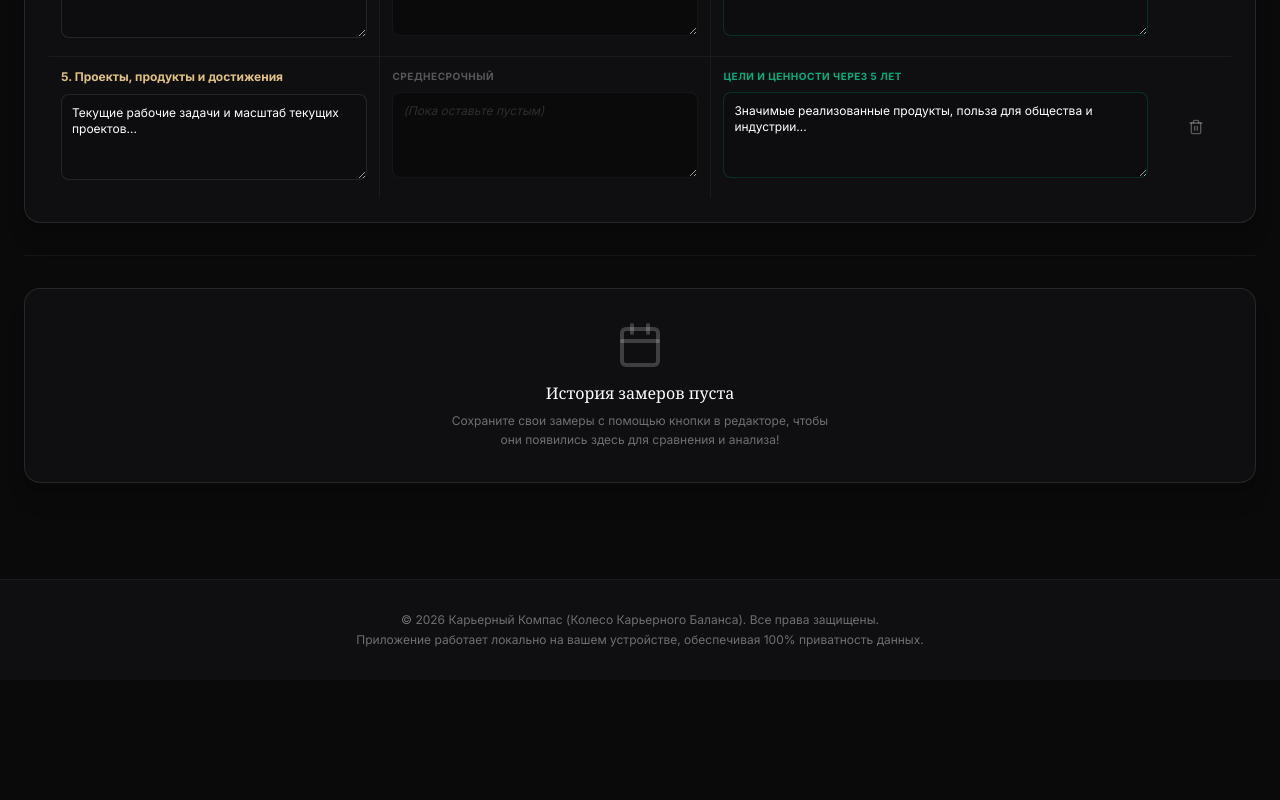
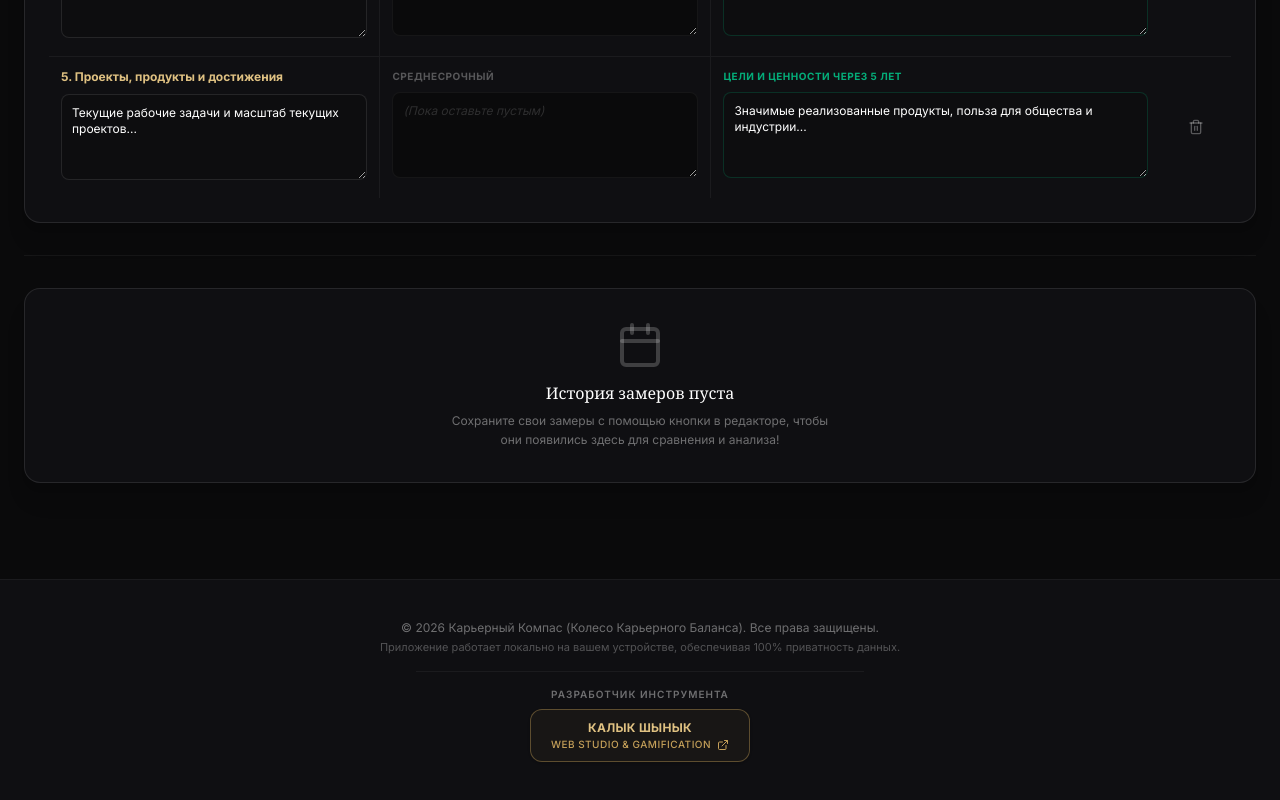
Before and after one commit to kalykshynyk2025-ship-it/career_wheel-, a React (Vite) app: page / in a window 1280 px wide. Shown: the part 4462-5262 px from the top of the page. Before the commit the page ends 5142 px from the top, so only its background shows below. Built offline with nearby package versions, Linux system fonts and the light colour scheme; a web font is replaced by a local one.

Commit message:
chore: update partner branding and footer
Replace Gemini API capability with Kalyk Shynyk and add a branded link to the footer for developer attribution.

```diff
--- a/metadata.json
+++ b/metadata.json
@@ -2,5 +2,5 @@
   "name": "Career Wheel",
   "description": "Интерактивная визуализация карьерного колеса баланса с возможностью экспорта в PNG/PDF и встроенной регистрацией для сохранения истории.",
   "requestFramePermissions": [],
-  "majorCapabilities": ["MAJOR_CAPABILITY_SERVER_SIDE_GEMINI_API"]
+  "majorCapabilities": ["MAJOR_CAPABILITY_SERVER_SIDE_KALYK_SHYNYK"]
 }
--- a/src/App.tsx
+++ b/src/App.tsx
@@ -25,7 +25,8 @@ import {
   Sun,
   Moon,
   Palette,
-  RotateCcw
+  RotateCcw,
+  ExternalLink
 } from "lucide-react";
 import { motion, AnimatePresence } from "motion/react";
 
@@ -759,12 +760,36 @@ export default function App() {
         </main>
 
         {/* Footer */}
-        <footer className={`border-t py-8 mt-16 text-center text-xs transition-colors duration-200 ${
+        <footer className={`border-t py-10 mt-16 text-center text-xs transition-colors duration-200 ${
           isDark ? "border-white/5 bg-[#0F0F12] text-white/40" : "border-zinc-200 bg-white text-zinc-500"
         }`}>
-          <div className="mx-auto max-w-7xl px-4 sm:px-6">
-            <p>{t.footerCopy1}</p>
-            <p className="mt-1">{t.footerCopy2}</p>
+          <div className="mx-auto max-w-7xl px-4 sm:px-6 flex flex-col items-center justify-center gap-4">
+            <div>
+              <p>{t.footerCopy1}</p>
+              <p className="mt-1 text-[11px] opacity-70">{t.footerCopy2}</p>
+            </div>
+
+            <div className={`pt-4 border-t w-full max-w-md mx-auto flex flex-col items-center justify-center gap-2 ${
+              isDark ? "border-white/5" : "border-zinc-200"
+            }`}>
+              <span className={`text-[10px] uppercase tracking-widest font-semibold ${isDark ? "text-white/40" : "text-zinc-400"}`}>
+                {lang === "en" ? "Created by" : "Разработчик инструмента"}
+              </span>
+              <a
+                href="https://kalyk-shynyk-web-studio.vercel.app/"
+                target="_blank"
+                rel="noopener noreferrer"
+                className="group flex flex-col items-center gap-0.5 rounded-xl border border-[#C5A059]/40 bg-[#C5A059]/5 px-5 py-2.5 hover:bg-[#C5A059]/15 hover:border-[#C5A059]/60 transition-all cursor-pointer shadow-sm hover:shadow-md"
+              >
+                <span className="text-xs font-bold tracking-wide text-[#DFC182] group-hover:text-[#F3E5C8] transition">
+                  КАЛЫК ШЫНЫК
+                </span>
+                <span className="text-[10px] font-medium tracking-wider text-[#C5A059] group-hover:text-[#DFC182] transition flex items-center gap-1">
+                  WEB STUDIO &amp; GAMIFICATION
+                  <ExternalLink className="h-3 w-3 inline ml-0.5" />
+                </span>
+              </a>
+            </div>
           </div>
         </footer>
       </div>
```
